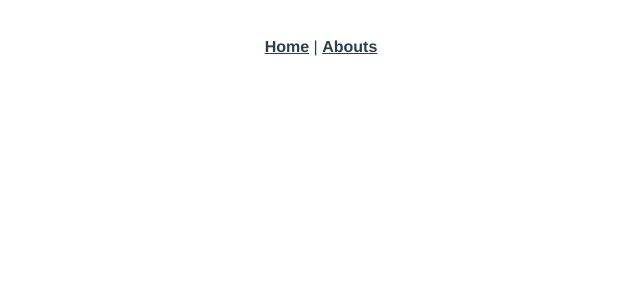
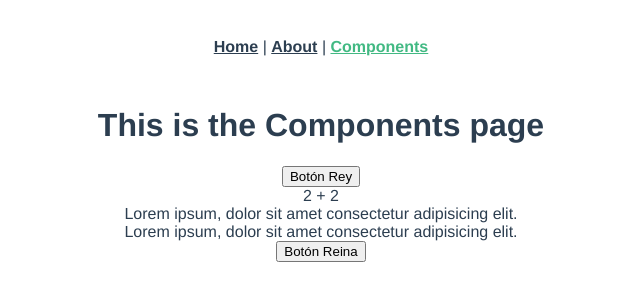
Before and after one commit to joaquinlmartin/lab-vue-basics, a Vue app: page /components in a window 1280 px wide. Before the commit this address had no page. Shown: the top 300 px of the page, without its empty margins (319-959 px from the left). Built offline with nearby package versions, Linux system fonts and the light colour scheme.

Commit message:
it 1 done

```diff
--- a/src/App.vue
+++ b/src/App.vue
@@ -1,7 +1,8 @@
 <template>
   <nav>
     <router-link to="/">Home</router-link> |
-    <router-link to="/about">Abouts</router-link>
+    <router-link to="/about">About</router-link> |
+    <router-link to="/components">Components</router-link>
   </nav>
   <router-view/>
 </template>
--- /dev/null
+++ b/src/components/Footer.vue
@@ -0,0 +1,19 @@
+<template>
+    <footer>
+      <button @click="reina">Botón Reina</button>
+    </footer>
+</template>
+
+<script>
+export default {
+  name: 'Footer',
+  props: {
+    msg: String,
+  },
+  methods: {
+    reina() {
+      console.log('soy la reina sexy');
+    },
+  },
+};
+</script>
--- /dev/null
+++ b/src/components/Navbar.vue
@@ -0,0 +1,20 @@
+<template>
+    <div>
+       {{msg}}
+       <button @click="rey">Botón Rey</button>
+    </div>
+</template>
+
+<script>
+export default {
+  name: 'Navbar',
+  props: {
+    msg: String,
+  },
+  methods: {
+    rey() {
+      console.log('soy el rey del mundo');
+    },
+  },
+};
+</script>
--- a/src/router/index.js
+++ b/src/router/index.js
@@ -1,11 +1,17 @@
 import { createRouter, createWebHistory } from 'vue-router';
 import HomeView from '../views/HomeView.vue';
+import Components from '../views/Components.vue';
 
 const routes = [
   {
     path: '/',
     name: 'home',
     component: HomeView,
+  },
+  {
+    path: '/components',
+    name: 'components',
+    component: Components,
   },
   {
     path: '/about',
--- /dev/null
+++ b/src/views/Components.vue
@@ -0,0 +1,41 @@
+<template>
+    <html lang="en">
+    <head>
+      <meta charset="UTF-8">
+      <meta http-equiv="X-UA-Compatible" content="IE=edge">
+      <meta name="viewport" content="width=device-width, initial-scale=1.0">
+      <title>Document</title>
+    </head>
+    <body>
+     <div class="component">
+      <h1>This is the Components page</h1>
+     <Navbar/>
+    </div>
+    <aside>
+      2 + 2
+    </aside>
+    <aside>
+      Lorem ipsum, dolor sit amet consectetur adipisicing elit.
+    </aside>
+    <aside>
+      Lorem ipsum, dolor sit amet consectetur adipisicing elit.
+    </aside>
+    <footer>
+      <Footer/>
+    </footer>
+    </body>
+    </html>
+</template>
+
+<script>
+import Navbar from '@/components/Navbar.vue';
+import Footer from '@/components/Footer.vue';
+
+export default {
+  name: 'Components',
+  components: {
+    Navbar,
+    Footer,
+  },
+};
+</script>
```
Also changed, not shown: .eslintrc.js, 1 other file (tests, documents, lock files or other folders).
